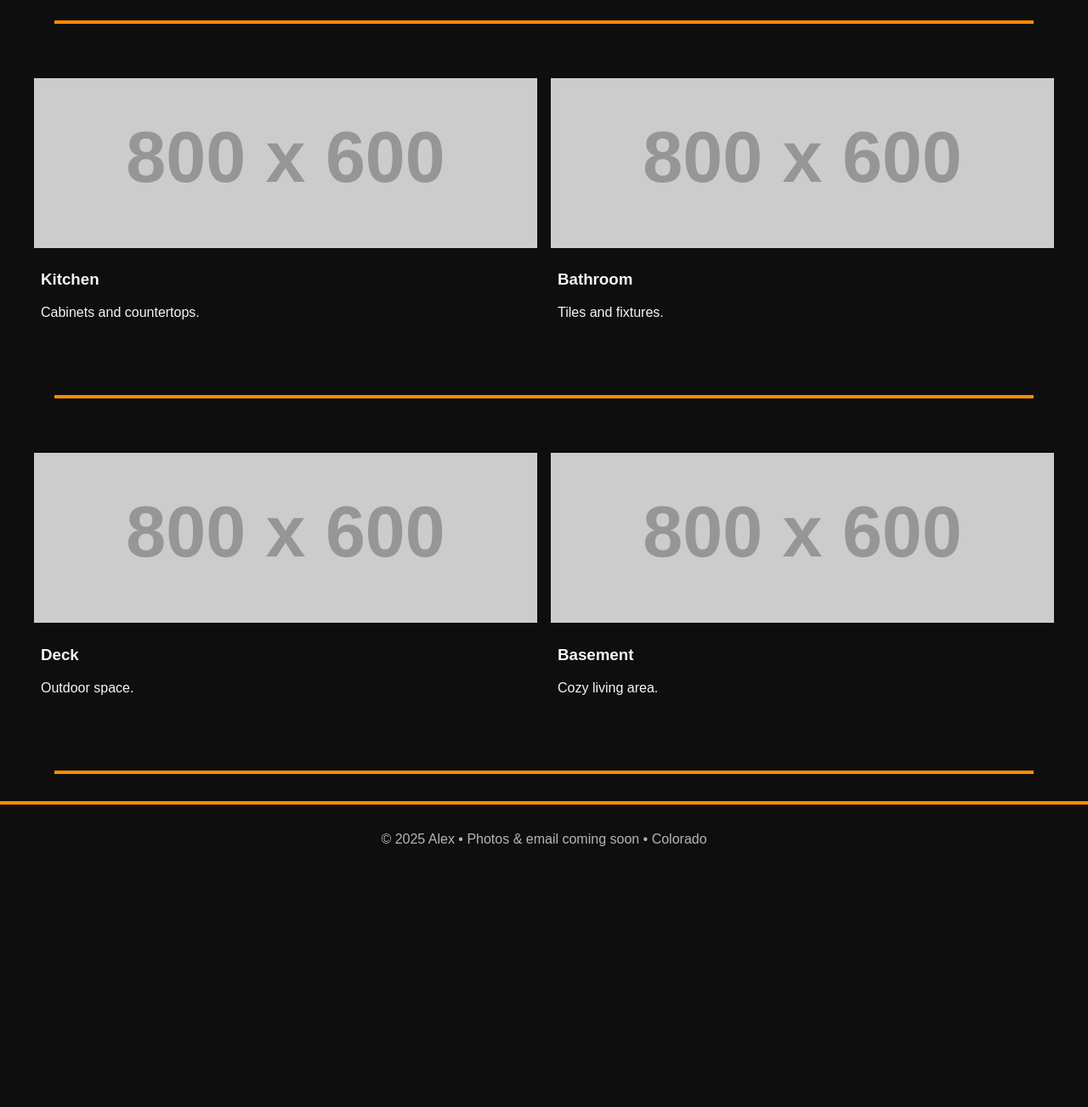
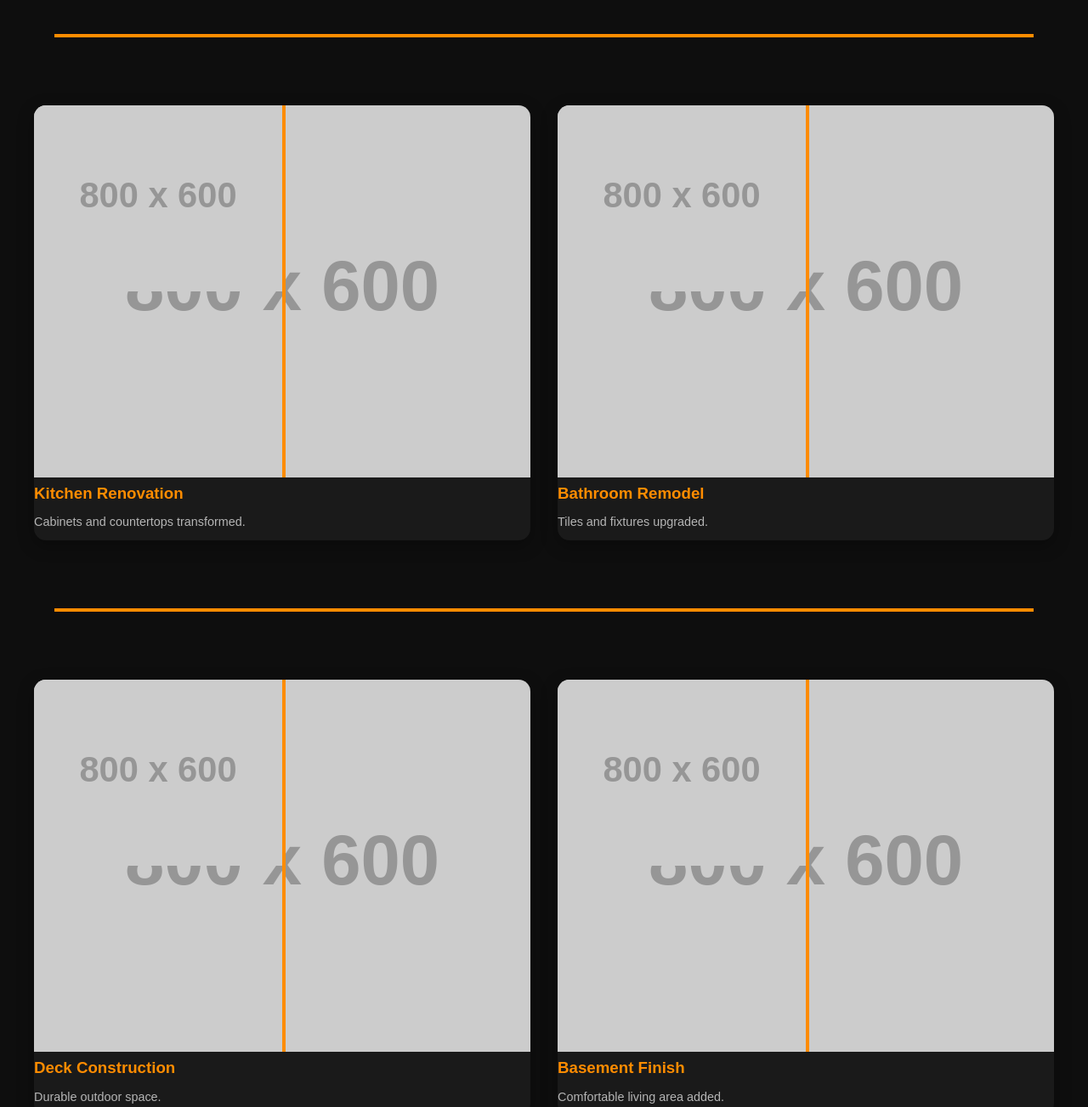
Before and after one commit to rishiprabhu9-stack/DZD, a plain HTML site: page index.html in a window 1280 px wide. Shown: the part 340-1643 px from the top of the page at 85% size. Before the commit the page ends 1369 px from the top, so only its background shows below. Drawn offline with Linux system fonts and the light colour scheme; placeholder pictures from the web are drawn by us.

Commit message:
Refactor CSS variables and update project layout

```diff
--- a/index.html
+++ b/index.html
@@ -5,37 +5,94 @@
 <meta name="viewport" content="width=device-width, initial-scale=1.0">
 <title>Alex — Renovation & Construction</title>
 <style>
+:root {
+  --bg: #0e0e0e;
+  --card: #1a1a1a;
+  --text: #f5f5f5;
+  --muted: #b5b5b5;
+  --accent: #ff8c00;
+  --divider: #ff8c00;
+  --radius: 14px;
+}
 body {
   margin:0; padding:0;
   font-family:sans-serif;
-  background:#0e0e0e;
-  color:#f5f5f5;
+  background: var(--bg);
+  color: var(--text);
 }
 header {
-  padding:2rem; border-bottom:4px solid #ff8c00;
+  padding:2rem; border-bottom:4px solid var(--divider);
   display:flex; align-items:center; gap:1rem;
 }
 .logo {
-  background:#ff8c00; width:50px; height:50px;
+  background: var(--accent); width:50px; height:50px;
   display:flex; align-items:center; justify-content:center;
   font-weight:bold; color:white; border-radius:12px;
 }
 .intro { text-align:center; padding:2rem; }
-.projects-row {
+.projects-grid {
   display:grid;
   grid-template-columns:repeat(2, 1fr);
-  gap:1rem; padding:2rem;
+  gap:2rem; padding:2rem;
   max-width:1200px; margin:auto;
 }
-.project img { width:100%; height:200px; object-fit:cover; display:block; }
-.project-content { padding:0.5rem; }
-.divider { height:4px; background:#ff8c00; margin:2rem auto; width:90%; }
-footer { text-align:center; padding:2rem; border-top:4px solid #ff8c00; color:#b5b5b5; }
+.project {
+  background: var(--card);
+  border-radius: var(--radius);
+  overflow:hidden;
+  box-shadow:0 6px 20px rgba(0,0,0,0.3);
+  position: relative;
+}
+.project h3 { color: var(--accent); margin:0.5rem 0; }
+.project p { color: var(--muted); font-size:0.9rem; }
+.divider { height:4px; background: var(--divider); margin:3rem auto; width:90%; }
+footer { text-align:center; padding:2rem; border-top:4px solid var(--divider); color: var(--muted); }
 
-/* mobile stack */
+/* Before & After Slider */
+.before-after {
+  position: relative;
+  overflow: hidden;
+  cursor: ew-resize;
+}
+.before-after img {
+  display:block; width:100%;
+  vertical-align:middle;
+}
+.before-after .after {
+  position: absolute;
+  top:0; left:0;
+  width:50%;  /* start slider in middle */
+  overflow:hidden;
+  height:100%;
+}
+.before-after .slider-handle {
+  position: absolute;
+  top:0; left:50%;
+  width:4px;
+  height:100%;
+  background: var(--accent);
+  cursor: ew-resize;
+  z-index:10;
+}
+
+/* Lightbox */
+.lightbox-overlay {
+  position: fixed;
+  top:0; left:0;
+  width:100%; height:100%;
+  background: rgba(0,0,0,0.9);
+  display: none;
+  align-items: center;
+  justify-content: center;
+  z-index:1000;
+}
+.lightbox-overlay img { max-width:90%; max-height:90%; }
+.lightbox-overlay span { position:absolute; top:20px; right:30px; color:white; font-size:2rem; cursor:pointer; }
+
 @media(max-width:768px){
-  .projects-row { grid-template-columns:1fr; }
-  .project img { height:180px; }
+  .projects-grid { grid-template-columns:1fr; }
+  .before-after .after { width:50%; }
+  .before-after .slider-handle { left:50%; }
 }
 </style>
 </head>
@@ -53,28 +110,74 @@ footer { text-align:center; padding:2rem; border-top:4px solid #ff8c00; color:#b
 
 <div class="divider"></div>
 
-<section class="projects-row">
+<section class="projects-grid">
+
+  <!-- Project 1 -->
   <div class="project">
-    <img src="https://via.placeholder.com/800x600?text=Kitchen" alt="Kitchen Renovation">
-    <div class="project-content"><h3>Kitchen</h3><p>Cabinets and countertops.</p></div>
+    <div class="before-after">
+      <img src="https://via.placeholder.com/800x600?text=Kitchen+Before" alt="Before Kitchen" class="before lightbox-trigger">
+      <div class="after">
+        <img src="https://via.placeholder.com/800x600?text=Kitchen+After" alt="After Kitchen" class="lightbox-trigger">
+      </div>
+      <div class="slider-handle"></div>
+    </div>
+    <div class="project-content">
+      <h3>Kitchen Renovation</h3>
+      <p>Cabinets and countertops transformed.</p>
+    </div>
   </div>
+
+  <!-- Project 2 -->
   <div class="project">
-    <img src="https://via.placeholder.com/800x600?text=Bathroom" alt="Bathroom Remodel">
-    <div class="project-content"><h3>Bathroom</h3><p>Tiles and fixtures.</p></div>
+    <div class="before-after">
+      <img src="https://via.placeholder.com/800x600?text=Bathroom+Before" alt="Before Bathroom" class="before lightbox-trigger">
+      <div class="after">
+        <img src="https://via.placeholder.com/800x600?text=Bathroom+After" alt="After Bathroom" class="lightbox-trigger">
+      </div>
+      <div class="slider-handle"></div>
+    </div>
+    <div class="project-content">
+      <h3>Bathroom Remodel</h3>
+      <p>Tiles and fixtures upgraded.</p>
+    </div>
   </div>
+
 </section>
 
 <div class="divider"></div>
 
-<section class="projects-row">
+<section class="projects-grid">
+
+  <!-- Project 3 -->
   <div class="project">
-    <img src="https://via.placeholder.com/800x600?text=Deck" alt="Deck Construction">
-    <div class="project-content"><h3>Deck</h3><p>Outdoor space.</p></div>
+    <div class="before-after">
+      <img src="https://via.placeholder.com/800x600?text=Deck+Before" alt="Before Deck" class="before lightbox-trigger">
+      <div class="after">
+        <img src="https://via.placeholder.com/800x600?text=Deck+After" alt="After Deck" class="lightbox-trigger">
+      </div>
+      <div class="slider-handle"></div>
+    </div>
+    <div class="project-content">
+      <h3>Deck Construction</h3>
+      <p>Durable outdoor space.</p>
+    </div>
   </div>
+
+  <!-- Project 4 -->
   <div class="project">
-    <img src="https://via.placeholder.com/800x600?text=Basement" alt="Basement Finish">
-    <div class="project-content"><h3>Basement</h3><p>Cozy living area.</p></div>
+    <div class="before-after">
+      <img src="https://via.placeholder.com/800x600?text=Basement+Before" alt="Before Basement" class="before lightbox-trigger">
+      <div class="after">
+        <img src="https://via.placeholder.com/800x600?text=Basement+After" alt="After Basement" class="lightbox-trigger">
+      </div>
+      <div class="slider-handle"></div>
+    </div>
+    <div class="project-content">
+      <h3>Basement Finish</h3>
+      <p>Comfortable living area added.</p>
+    </div>
   </div>
+
 </section>
 
 <div class="divider"></div>
@@ -83,5 +186,66 @@ footer { text-align:center; padding:2rem; border-top:4px solid #ff8c00; color:#b
   © 2025 Alex • Photos & email coming soon • Colorado
 </footer>
 
+<!-- Lightbox -->
+<div class="lightbox-overlay" id="lightbox">
+  <span id="lightbox-close">&times;</span>
+  <img src="" alt="Lightbox Image" id="lightbox-img">
+</div>
+
+<script>
+// Before/After slider
+document.querySelectorAll('.before-after').forEach(container => {
+  const after = container.querySelector('.after');
+  const handle = container.querySelector('.slider-handle');
+  let isDragging = false;
+
+  const startDrag = () => { isDragging = true; };
+  const stopDrag = () => { isDragging = false; };
+  const moveDrag = e => {
+    if(!isDragging) return;
+    let rect = container.getBoundingClientRect();
+    let x = e.clientX - rect.left;
+    if(x < 0) x = 0;
+    if(x > rect.width) x = rect.width;
+    after.style.width = x + 'px';
+    handle.style.left = x + 'px';
+  };
+
+  container.addEventListener('mousedown', startDrag);
+  container.addEventListener('mouseup', stopDrag);
+  container.addEventListener('mouseleave', stopDrag);
+  container.addEventListener('mousemove', moveDrag);
+
+  // Mobile touch
+  container.addEventListener('touchstart', () => isDragging=true);
+  container.addEventListener('touchend', () => isDragging=false);
+  container.addEventListener('touchmove', e=>{
+    if(!isDragging) return;
+    let touch = e.touches[0];
+    let rect = container.getBoundingClientRect();
+    let x = touch.clientX - rect.left;
+    if(x < 0) x=0; if(x>rect.width) x=rect.width;
+    after.style.width = x+'px';
+    handle.style.left = x+'px';
+  });
+});
+
+// Lightbox
+const lightbox = document.getElementById('lightbox');
+const lbImg = document.getElementById('lightbox-img');
+document.querySelectorAll('.lightbox-trigger').forEach(img => {
+  img.addEventListener('click', ()=> {
+    lbImg.src = img.src;
+    lightbox.style.display = 'flex';
+  });
+});
+document.getElementById('lightbox-close').addEventListener('click', ()=> {
+  lightbox.style.display = 'none';
+});
+lightbox.addEventListener('click', e=> {
+  if(e.target === lightbox) lightbox.style.display='none';
+});
+</script>
+
 </body>
 </html>
```
